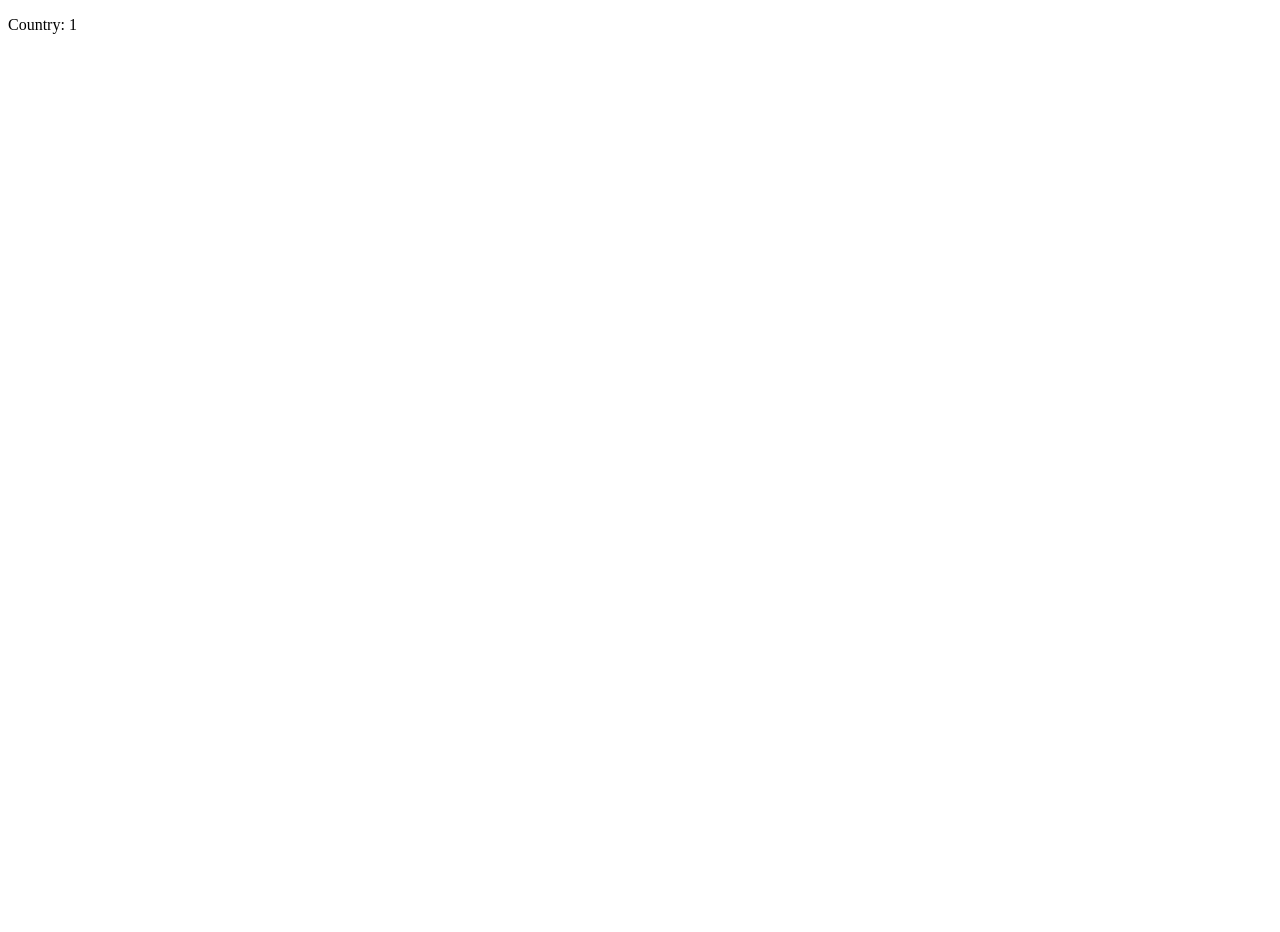
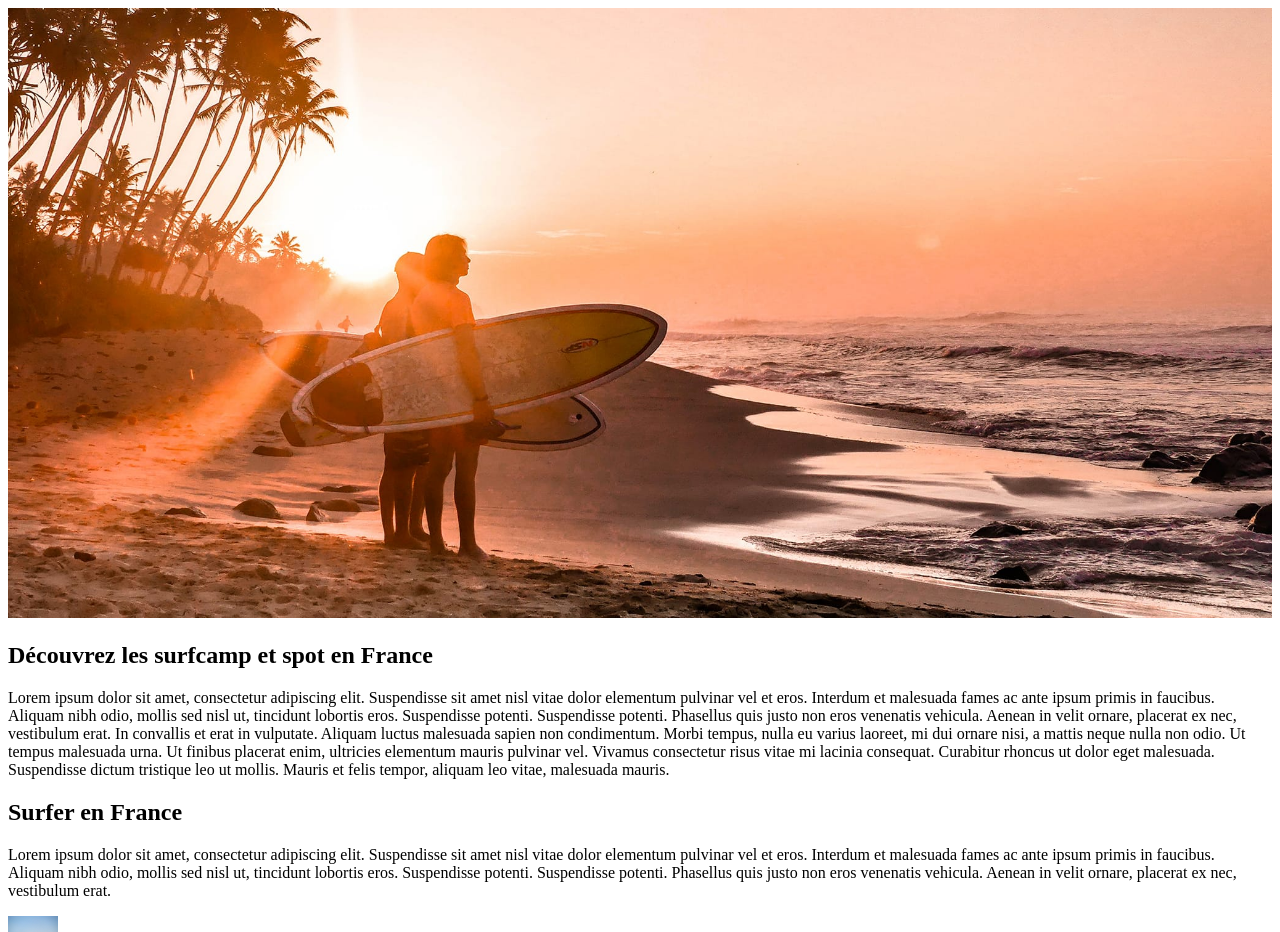
Before and after one commit to WildCodeSchool/btz-0321-p3-surfcamp, a Next.js app: page /countries/1 in a window 1280 px wide. Shown: the top 932 px of the page. Before the commit the page ends 800 px from the top, so only its background shows below. Built offline with nearby package versions, Linux system fonts and the light colour scheme.

Commit message:
City page start design in hard

```diff
--- /dev/null
+++ b/components/citycard/Citycard.tsx
@@ -0,0 +1,15 @@
+import Image from "next/image";
+
+interface Iprops {
+  town: string;
+}
+
+function Citycard({ town }: Iprops): JSX.Element {
+  return (
+    <div>
+      <Image src={town} alt="city" width={50} height={50} />
+    </div>
+  );
+}
+
+export default Citycard;
--- a/pages/countries/[id].tsx
+++ b/pages/countries/[id].tsx
@@ -1,10 +1,70 @@
 import { useRouter } from "next/router";
+import Image from "next/image";
+import Citycard from "../../components/citycard/Citycard";
 
-const Country = () => {
+const Biarritz = { town: "/Biarritz.jpg" };
+const Hossegor = { town: "/Hossegor.jpg" };
+
+function Country() {
   const router = useRouter();
   const { id } = router.query;
 
-  return <p>Country: {id}</p>;
-};
+  return (
+    <div>
+      <header></header>
+      <section>
+        <Image
+          src="/surfbg.jpg"
+          alt="background surf image"
+          width={2050}
+          height={990}
+        />
+        <div className="bg-gray-900 m-4">
+          <h2 className="flex justify-center pb-4">
+            Découvrez les surfcamp et spot en France
+          </h2>
+          <p className="flex text-center">
+            Lorem ipsum dolor sit amet, consectetur adipiscing elit. Suspendisse
+            sit amet nisl vitae dolor elementum pulvinar vel et eros. Interdum
+            et malesuada fames ac ante ipsum primis in faucibus. Aliquam nibh
+            odio, mollis sed nisl ut, tincidunt lobortis eros. Suspendisse
+            potenti. Suspendisse potenti. Phasellus quis justo non eros
+            venenatis vehicula. Aenean in velit ornare, placerat ex nec,
+            vestibulum erat. In convallis et erat in vulputate. Aliquam luctus
+            malesuada sapien non condimentum. Morbi tempus, nulla eu varius
+            laoreet, mi dui ornare nisi, a mattis neque nulla non odio. Ut
+            tempus malesuada urna. Ut finibus placerat enim, ultricies elementum
+            mauris pulvinar vel. Vivamus consectetur risus vitae mi lacinia
+            consequat. Curabitur rhoncus ut dolor eget malesuada. Suspendisse
+            dictum tristique leo ut mollis. Mauris et felis tempor, aliquam leo
+            vitae, malesuada mauris.
+          </p>
+        </div>
+      </section>
+      <section>
+        <div>
+          <h2>Surfer en France</h2>
+          <p>
+            Lorem ipsum dolor sit amet, consectetur adipiscing elit. Suspendisse
+            sit amet nisl vitae dolor elementum pulvinar vel et eros. Interdum
+            et malesuada fames ac ante ipsum primis in faucibus. Aliquam nibh
+            odio, mollis sed nisl ut, tincidunt lobortis eros. Suspendisse
+            potenti. Suspendisse potenti. Phasellus quis justo non eros
+            venenatis vehicula. Aenean in velit ornare, placerat ex nec,
+            vestibulum erat.
+          </p>
+        </div>
+      </section>
+      <section>
+        <div>
+          <Citycard {...Biarritz} />
+          <Citycard {...Hossegor} />
+        </div>
+      </section>
+      <footer></footer>
+      <p>Country: {id}</p>;
+    </div>
+  );
+}
 
 export default Country;
--- a/postcss.config.js
+++ b/postcss.config.js
@@ -5,4 +5,4 @@ module.exports = {
     tailwindcss: {},
     autoprefixer: {},
   },
-}
+};
```
Also changed, not shown: public/Biarritz.jpg (added), public/surfbg.jpg (added).
